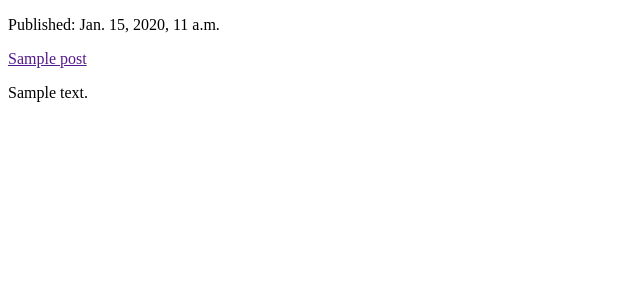
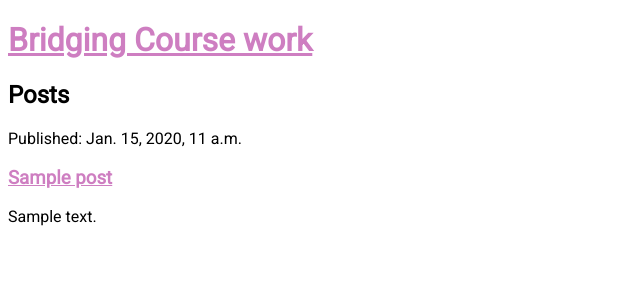
Before and after one commit to JosephChotard/briding-couse-work, a Django app: page / in a window 1280 px wide. Shown: the top 300 px of the page, without its empty margins (0-640 px from the left). Run offline with Django 3.2, Linux system fonts and the light colour scheme; tables that the repository leaves empty hold one stand-in row (values such as "Sample post").

Commit message:
add styles and template

```diff
--- /dev/null
+++ b/blog/static/css/blog.css
@@ -0,0 +1,9 @@
+* {
+    font-family: "Roboto", sans-serif;
+}
+
+h1 a,
+h2 a,
+h3 a {
+    color: #ce7ec1;
+}
--- /dev/null
+++ b/blog/templates/blog/base.html
@@ -0,0 +1,25 @@
+{% load static %}
+<!DOCTYPE html>
+<html lang="en">
+
+<head>
+    <meta charset="UTF-8">
+    <meta name="viewport" content="width=device-width, initial-scale=1.0">
+    <title>Joe's bridging course work</title>
+    <link href="https://fonts.googleapis.com/css2?family=Roboto&display=swap" rel="stylesheet">
+    <link rel="stylesheet" href="{% static 'css/blog.css' %}">
+</head>
+
+<body>
+    <div class="header">
+        <h1><a href="/">Bridging Course work</a></h1>
+    </div>
+    <div class="content container">
+        <div class="row">
+            {% block content %}
+            {% endblock %}
+        </div>
+    </div>
+</body>
+
+</html>
--- a/blog/templates/blog/post_list.html
+++ b/blog/templates/blog/post_list.html
@@ -1,20 +1,12 @@
-<!DOCTYPE html>
-<html lang="en">
+{% extends 'blog/base.html' %}
 
-<head>
-    <meta charset="UTF-8">
-    <meta name="viewport" content="width=device-width, initial-scale=1.0">
-    <title>Joe's bridging course work</title>
-</head>
-
-<body>
+{% block content %}
+<h2>Posts</h2>
 {% for post in posts %}
 <div>
     <p>Published: {{ post.published_date }}</p>
-        <p><a href="">{{ post.title }}</a></p>
+    <h3><a href="">{{ post.title }}</a></h3>
     <p>{{ post.text|linebreaksbr }}</p>
 </div>
 {% endfor %}
-</body>
-
-</html>
+{% endblock %}
--- a/bridgingwork/settings.py
+++ b/bridgingwork/settings.py
@@ -24,7 +24,7 @@ BASE_DIR = Path(__file__).resolve(strict=True).parent.parent
 SECRET_KEY = 'ud4lcoi_z@x0zl7r*1wln&uqyjz)lg4+0-=v%f8imaz*x8_o(k'
 
 # SECURITY WARNING: don't run with debug turned on in production!
-DEBUG = False
+DEBUG = True
 
 ALLOWED_HOSTS = ['localhost', '.pythonanywhere.com']
 
```
Lines whose indentation alone changed are shown as unchanged.
